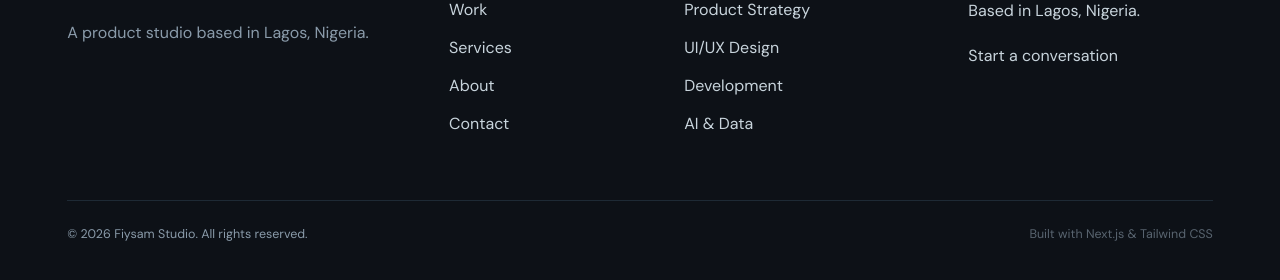
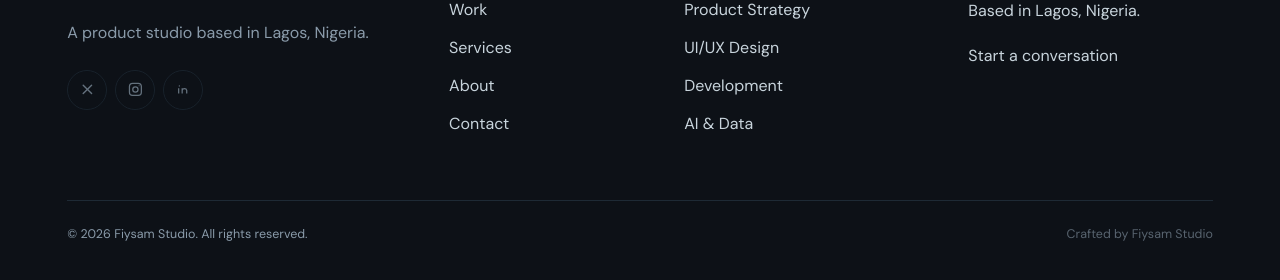
Before and after one commit to heynull/fiysam-studio, a Next.js app: page / in a window 1280 px wide. Shown: the part 2714-2994 px from the top of the page. Built offline with nearby package versions, Linux system fonts and the light colour scheme.

Commit message:
polish footer socials and credit

```diff
--- a/components/Footer.tsx
+++ b/components/Footer.tsx
@@ -1,4 +1,5 @@
 import Link from 'next/link';
+import { X } from 'lucide-react';
 import Container from '@/components/Container';
 
 const navItems = [
@@ -7,6 +8,41 @@ const navItems = [
   { name: 'About', path: '/about' },
   { name: 'Contact', path: '/contact' },
 ];
+
+type SocialLink = {
+  name: 'X' | 'Instagram' | 'LinkedIn';
+  url: string | null;
+};
+
+// Replace null values only with verified Fiysam Studio profile URLs.
+const socialLinks: SocialLink[] = [
+  { name: 'X', url: null },
+  { name: 'Instagram', url: null },
+  { name: 'LinkedIn', url: null },
+];
+
+function SocialIcon({ name }: Pick<SocialLink, 'name'>) {
+  if (name === 'X') {
+    return <X className="h-[1.05rem] w-[1.05rem]" aria-hidden="true" />;
+  }
+
+  if (name === 'Instagram') {
+    return (
+      <svg viewBox="0 0 24 24" className="h-[1.05rem] w-[1.05rem]" fill="none" stroke="currentColor" strokeWidth="1.8" aria-hidden="true">
+        <rect x="3.5" y="3.5" width="17" height="17" rx="4.5" />
+        <circle cx="12" cy="12" r="3.75" />
+        <circle cx="17.25" cy="6.75" r="0.75" fill="currentColor" stroke="none" />
+      </svg>
+    );
+  }
+
+  return (
+    <svg viewBox="0 0 24 24" className="h-[1.05rem] w-[1.05rem]" fill="none" stroke="currentColor" strokeWidth="1.8" aria-hidden="true">
+      <circle cx="6.25" cy="7" r="1" fill="currentColor" stroke="none" />
+      <path d="M5.25 10.25v7.5M10.25 17.75v-4.2a3.3 3.3 0 0 1 6.5 0v4.2M10.25 10.25v7.5" />
+    </svg>
+  );
+}
 
 export default function Footer() {
   return (
@@ -20,6 +56,34 @@ export default function Footer() {
             <p className="mt-5 max-w-xs text-sm leading-[1.7] text-grey-energy md:text-base">
               A product studio based in Lagos, Nigeria.
             </p>
+            <div className="mt-6 flex items-center gap-2" aria-label="Fiysam Studio social profiles">
+              {socialLinks.map(({ name, url }) => {
+                const sharedClasses = 'inline-flex h-10 w-10 items-center justify-center rounded-full border border-border-dark text-grey-energy transition-colors duration-200';
+
+                return url ? (
+                  <a
+                    key={name}
+                    href={url}
+                    target="_blank"
+                    rel="noopener noreferrer"
+                    aria-label={name}
+                    className={`${sharedClasses} cursor-pointer hover:border-amber-energy hover:text-amber-energy`}
+                  >
+                    <SocialIcon name={name} />
+                  </a>
+                ) : (
+                  <span
+                    key={name}
+                    aria-label={`${name} profile URL pending`}
+                    role="img"
+                    title={`${name} profile URL pending`}
+                    className={`${sharedClasses} cursor-default opacity-70`}
+                  >
+                    <SocialIcon name={name} />
+                  </span>
+                );
+              })}
+            </div>
           </div>
 
           <div>
@@ -56,7 +120,7 @@ export default function Footer() {
 
         <div className="mt-14 flex flex-col items-start justify-between gap-4 border-t border-border-dark pt-6 text-[0.78rem] text-grey-energy md:mt-16 md:flex-row md:items-center">
           <span>© {new Date().getFullYear()} Fiysam Studio. All rights reserved.</span>
-          <span className="text-grey-energy/60">Built with Next.js &amp; Tailwind CSS</span>
+          <span className="text-grey-energy/60">Crafted by Fiysam Studio</span>
         </div>
       </Container>
     </footer>
```
